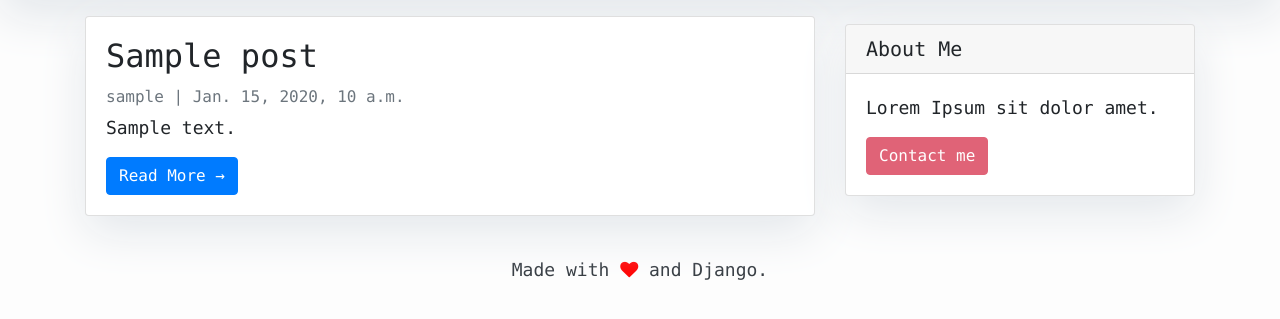
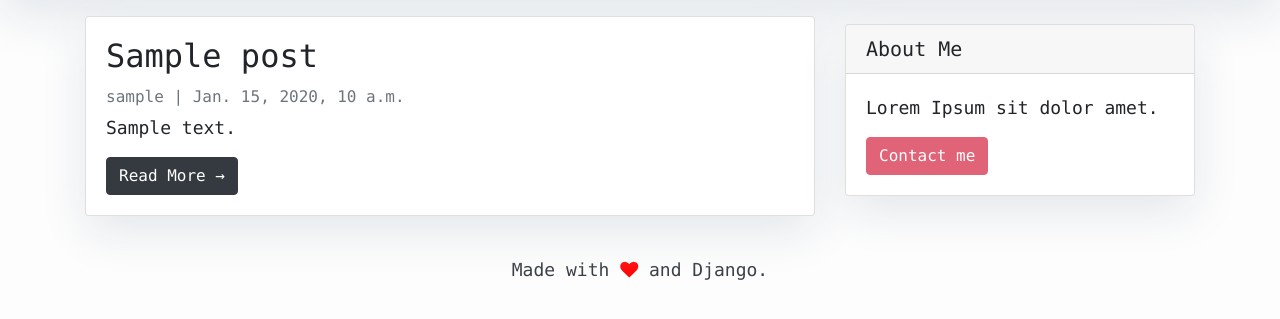
Before and after one commit to sofijasljusar/django-blog, a Django app: page / in a window 1280 px wide. Shown: the part 166-485 px from the top of the page. Run offline with Django 5.2, Linux system fonts and the light colour scheme; tables that the repository leaves empty hold one stand-in row (values such as "Sample post"); some libraries are stand-ins or nearby versions.

Commit message:
Change button color

```diff
--- a/mysite/templates/index.html
+++ b/mysite/templates/index.html
@@ -41,7 +41,7 @@
                     <h2 class="card-title">{{ post.title }}</h2>
                     <p class="card-text text-muted h6">{{ post.author }} | {{ post.created_at }}</p>
                     <p class="card-text">{{post.content|slice:":200" }}</p>
-                    <a href="{% url 'post_detail' post.slug %}" class="btn btn-primary">Read More &rarr;</a>
+                    <a href="{% url 'post_detail' post.slug %}" class="btn btn-dark">Read More &rarr;</a>
                 </div>
             </div>
             {% endfor %}
```
